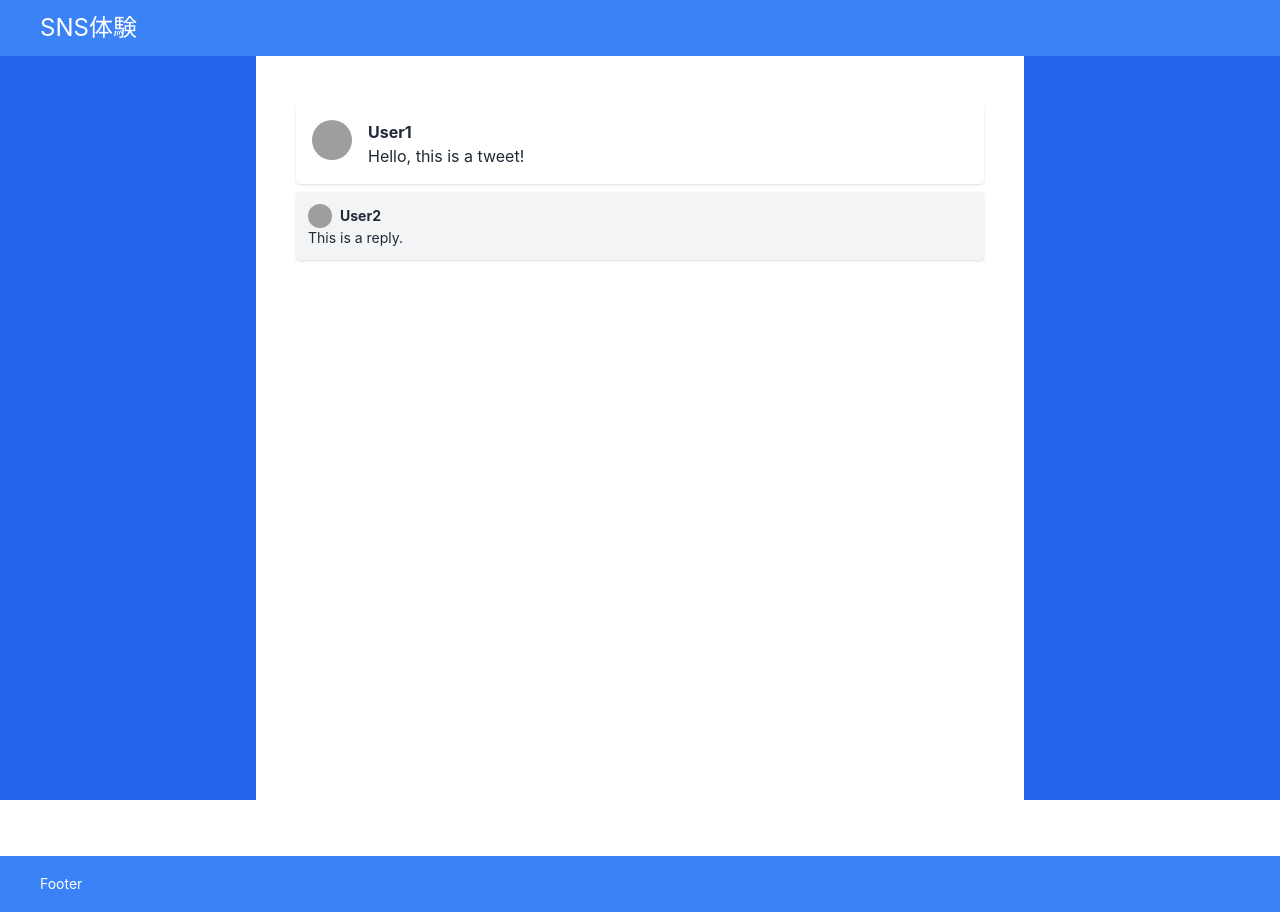
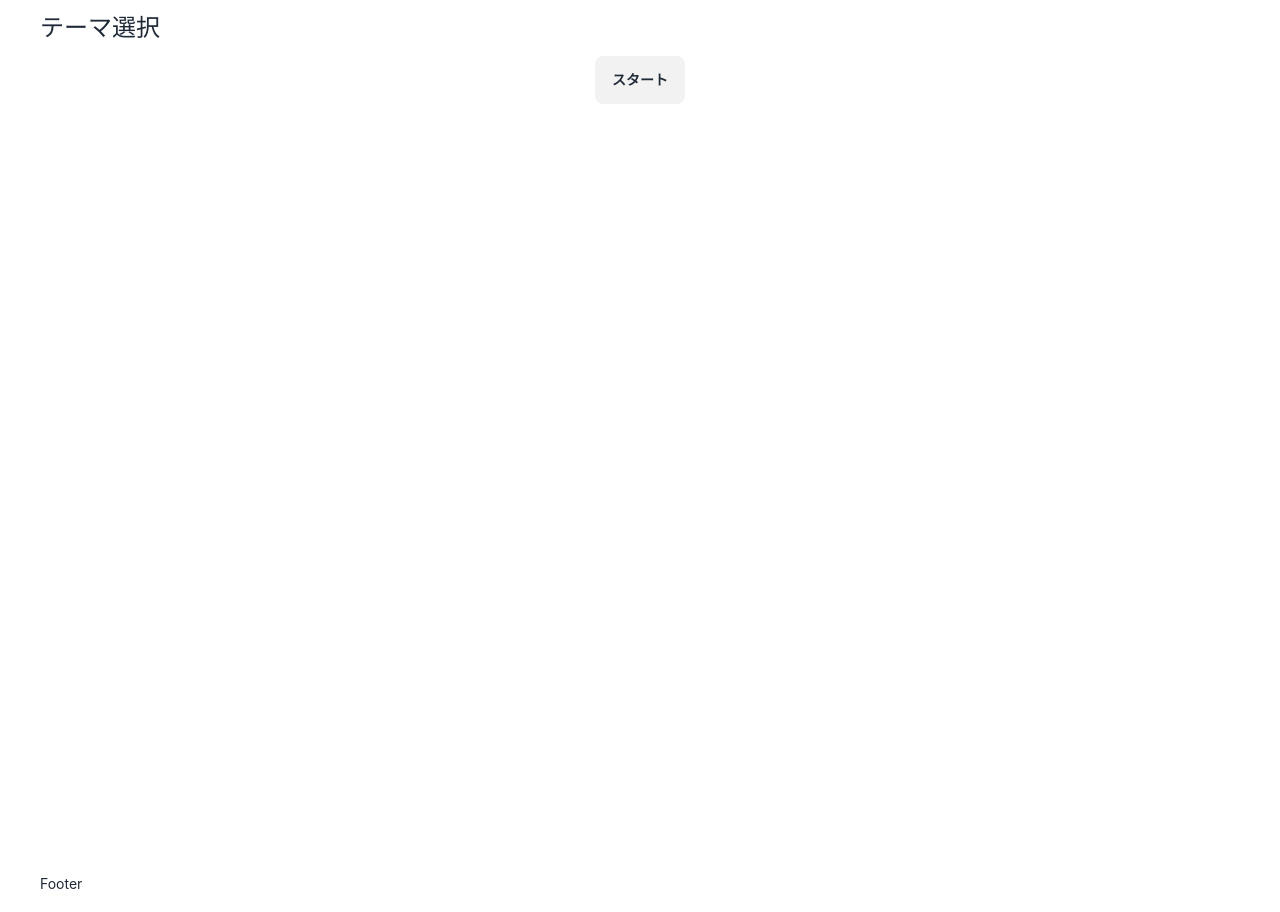
Before and after one commit to optimium20211202/Pubble, a Next.js app: page / in a window 1280 px wide. Built offline with nearby package versions, Linux system fonts and the light colour scheme; grey boxes are pictures that could not be loaded.

Commit message:
setup tinder like ui

```diff
--- a/package.json
+++ b/package.json
@@ -9,10 +9,13 @@
     "lint": "next lint"
   },
   "dependencies": {
+    "@react-spring/web": "9.5.5",
     "next": "13.4.5",
     "openai": "^3.3.0",
     "react": "18.2.0",
-    "react-dom": "18.2.0"
+    "react-dom": "18.2.0",
+    "react-icons": "^4.9.0",
+    "react-tinder-card": "^1.6.2"
   },
   "devDependencies": {
     "@types/node": "20.3.1",
--- a/src/components/Tweet.tsx
+++ b/src/components/Tweet.tsx
@@ -1,4 +1,5 @@
 import React from "react";
+import { AiOutlineHeart, AiOutlineMessage } from "react-icons/ai";
 import { TweetData } from "types";
 
 interface TweetProps {
@@ -7,15 +8,25 @@ interface TweetProps {
 
 const Tweet: React.FC<TweetProps> = ({ tweetData }) => {
   return (
-    <div className="rounded bg-white p-4 my-2 shadow md:flex md:items-start md:space-x-4">
-      <img
-        src={tweetData.author.profilePicture}
-        alt={tweetData.author.name}
-        className="w-10 h-10 rounded-full"
-      />
-      <div className="md:flex-1">
-        <h2 className="font-bold">{tweetData.author.name}</h2>
-        <p>{tweetData.content}</p>
+    <div className="card bordered w-full mx-auto mb-4">
+      <div className="card-body">
+        <div className="flex items-center">
+          <img
+            src={tweetData.author.profilePicture}
+            alt={tweetData.author.name}
+            className="w-12 h-12 rounded-full mr-2"
+          />
+          <h2 className="card-title">{tweetData.author.name}</h2>
+        </div>
+        <p className="my-2">{tweetData.content}</p>
+        <div className="justify-end card-actions">
+          <button className="btn btn-sm btn-circle">
+            <AiOutlineMessage />
+          </button>
+          <button className="btn btn-sm btn-circle">
+            <AiOutlineHeart />
+          </button>
+        </div>
       </div>
     </div>
   );
--- a/src/pages/_document.tsx
+++ b/src/pages/_document.tsx
@@ -7,7 +7,10 @@ class Document extends NextDocument<Props> {
     return (
       // https://daisyui.com/docs/themes/
       <Html data-theme="light">
-        <Head />
+        <Head>
+          <meta name="description" content="" />
+          <link rel="icon" href="/favicon.ico" />
+        </Head>
         <body>
           <Main />
           <NextScript />
--- /dev/null
+++ b/src/pages/game.tsx
@@ -0,0 +1,54 @@
+import Tweet from "components/Tweet";
+import Head from "next/head";
+// import TinderCard from "react-tinder-card";
+import dynamic from "next/dynamic";
+const TinderCard = dynamic(() => import("react-tinder-card"), {
+  ssr: false,
+});
+
+type Direction = "up" | "down" | "left" | "right";
+
+export default function Game() {
+  const onSwipe = (direction: Direction) => {
+    console.log("You swiped: " + direction);
+  };
+
+  const onCardLeftScreen = (myIdentifier: string) => {
+    console.log(myIdentifier + " left the screen");
+  };
+
+  return (
+    <div className="h-screen">
+      <Head>
+        <title>フィルターバブル体験</title>
+      </Head>
+      <header className="h-14 flex items-center px-10">
+        <h1 className="text-2xl">フィルターバブル体験</h1>
+      </header>
+
+      <main className="h-full flex justify-center">
+        <TinderCard
+          onSwipe={onSwipe}
+          onCardLeftScreen={() => onCardLeftScreen("fooBar")}
+          preventSwipe={["right", "left"]}
+        >
+          <Tweet
+            tweetData={{
+              id: "1",
+              content: "Hello, this is a tweet!",
+              author: {
+                name: "User1",
+                profilePicture:
+                  "https://3.bp.blogspot.com/-2VIWJTc7MBs/VCIiteBs3wI/AAAAAAAAmec/BkjJno4Qh5U/s800/animal_buta.png",
+              },
+            }}
+          />
+        </TinderCard>
+      </main>
+
+      <footer className="h-14 flex items-center px-10">
+        <h1 className="text-sm">Footer</h1>
+      </footer>
+    </div>
+  );
+}
--- a/src/pages/index.tsx
+++ b/src/pages/index.tsx
@@ -1,54 +1,25 @@
-import Timeline from "components/Timeline";
 import Head from "next/head";
-import { TweetData } from "types";
-
-const tweets: TweetData[] = [
-  {
-    id: "1",
-    content: "Hello, this is a tweet!",
-    author: {
-      name: "User1",
-      profilePicture:
-        "https://3.bp.blogspot.com/-2VIWJTc7MBs/VCIiteBs3wI/AAAAAAAAmec/BkjJno4Qh5U/s800/animal_buta.png",
-    },
-    replies: [
-      {
-        id: "1.1",
-        content: "This is a reply.",
-        author: {
-          name: "User2",
-          profilePicture:
-            "https://3.bp.blogspot.com/-n0PpkJL1BxE/VCIitXhWwpI/AAAAAAAAmfE/xLraJLXXrgk/s800/animal_hamster.png",
-        },
-      },
-      // more replies here...
-    ],
-  },
-  // more tweets here...
-];
+import Link from "next/link";
 
 export default function Home() {
   return (
-    <div className="h-screen bg-blue-600">
+    <div className="h-screen">
       <Head>
-        <title>SNS体験</title>
-        <meta
-          name="description"
-          content="Twitter UI Clone with Next.js and DaisyUI"
-        />
-        <link rel="icon" href="/favicon.ico" />
+        <title>テーマ選択</title>
       </Head>
 
-      <header className="h-14 bg-blue-500 flex items-center px-10">
-        <h1 className="text-white text-2xl">SNS体験</h1>
+      <header className="h-14 flex items-center px-10">
+        <h1 className="text-2xl">テーマ選択</h1>
       </header>
 
       <main className="h-full flex justify-center">
-        <Timeline tweets={tweets} />
+        <Link href="/game">
+          <button className="btn primary">スタート</button>
+        </Link>
       </main>
 
-      <footer className="h-14 bg-blue-500 flex items-center px-10">
-        <h1 className="text-white text-sm">Footer</h1>
+      <footer className="h-14 flex items-center px-10">
+        <h1 className="text-sm">Footer</h1>
       </footer>
     </div>
   );
--- a/src/types.ts
+++ b/src/types.ts
@@ -7,7 +7,7 @@ export interface TweetData {
   id: string;
   content: string;
   author: Author;
-  replies: ReplyData[];
+  // replies: ReplyData[];
 }
 
 export interface ReplyData {
```
Also changed, not shown: 1 other file (tests, documents, lock files or other folders).
